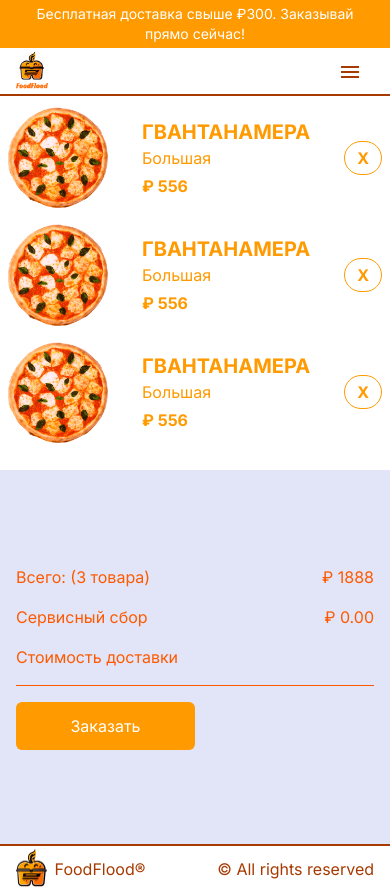
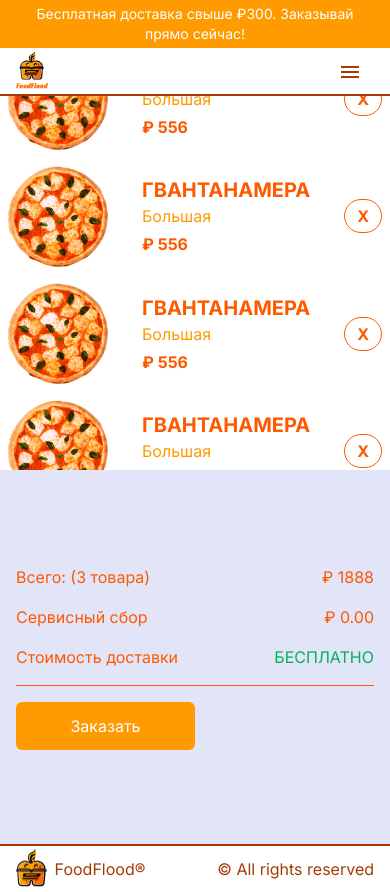
Before and after one commit to AlexanderBorisovVrn/food_flood, a Next.js app: page /cart in a window 390 px wide. Built offline with nearby package versions, Linux system fonts and the light colour scheme.

Commit message:
fix:mobile cart page

```diff
--- a/app/cart/page.tsx
+++ b/app/cart/page.tsx
@@ -2,7 +2,7 @@ import Image from 'next/image'
 
 const CartPage = () => {
   return (
-    <main className='h-[calc(100vh-6rem)] md:h-[calc(100vh-9rem)] flex flex-col text-secondary'>
+    <main className='h-[calc(100vh-6rem)] md:h-[calc(100vh-9rem)] flex flex-col text-primary'>
       {/* PRODUCT CONTAINER */}
       <section className='h-1/2 p-2 sm:p-4 flex flex-col justify-center overflow-scroll bg-white'>
 
@@ -13,40 +13,56 @@ const CartPage = () => {
              <div>
 
             <h1 className='text-xl uppercase font-bold'>Гвантанамера</h1>
-            <span className=''>Большая</span>
+            <span className='text-secondary'>Большая</span>
              </div>
-            <h2 className='font-bold'>₽ 556</h2>
+            <h2 className='font-bold '>₽ 556</h2>
           </div>
-          <button className='font-bold  border p-1 rounded-full px-3 '>X</button>
+          <button className='font-bold border p-1 rounded-full px-3 '>X</button>
         </div>
 
-     {/* SINGLE ITEM */}
-     <div className='object-contain relative flex items-center justify-between mb-4'>
+        {/* SINGLE ITEM */}
+        <div className='object-contain relative flex items-center justify-between mb-4'>
           <Image src='/products/pizza/p1.png' alt='' width={100} height={100} />
           <div className='flex flex-col  gap-1 sm:flex-row sm:justify-around sm:flex-1 sm:items-center '>
              <div>
 
             <h1 className='text-xl uppercase font-bold'>Гвантанамера</h1>
-            <span className=''>Большая</span>
+            <span className='text-secondary'>Большая</span>
              </div>
-            <h2 className='font-bold'>₽ 556</h2>
+            <h2 className='font-bold '>₽ 556</h2>
           </div>
-          <button className='font-bold  border p-1 rounded-full px-3 '>X</button>
+          <button className='font-bold border p-1 rounded-full px-3 '>X</button>
         </div>
 
-             {/* SINGLE ITEM */}
-             <div className='object-contain relative flex items-center justify-between mb-4'>
+        {/* SINGLE ITEM */}
+        <div className='object-contain relative flex items-center justify-between mb-4'>
           <Image src='/products/pizza/p1.png' alt='' width={100} height={100} />
           <div className='flex flex-col  gap-1 sm:flex-row sm:justify-around sm:flex-1 sm:items-center '>
              <div>
 
             <h1 className='text-xl uppercase font-bold'>Гвантанамера</h1>
-            <span className=''>Большая</span>
+            <span className='text-secondary'>Большая</span>
              </div>
-            <h2 className='font-bold'>₽ 556</h2>
+            <h2 className='font-bold '>₽ 556</h2>
           </div>
-          <button className='font-bold  border p-1 rounded-full px-3 '>X</button>
+          <button className='font-bold border p-1 rounded-full px-3 '>X</button>
         </div>
+
+        {/* SINGLE ITEM */}
+        <div className='object-contain relative flex items-center justify-between mb-4'>
+          <Image src='/products/pizza/p1.png' alt='' width={100} height={100} />
+          <div className='flex flex-col  gap-1 sm:flex-row sm:justify-around sm:flex-1 sm:items-center '>
+             <div>
+
+            <h1 className='text-xl uppercase font-bold'>Гвантанамера</h1>
+            <span className='text-secondary'>Большая</span>
+             </div>
+            <h2 className='font-bold '>₽ 556</h2>
+          </div>
+          <button className='font-bold border p-1 rounded-full px-3 '>X</button>
+        </div>
+
+
 
 
       </section>
@@ -64,7 +80,7 @@ const CartPage = () => {
 
         <div className='flex justify-between'>
           <span className=''>Стоимость доставки</span>
-          <span className='text-green'></span>
+          <span className='text-green uppercase'>Бесплатно</span>
         </div>
         <hr className='' />
         <button className='bg-secondary p-3 rounded-md w-1/2 text-white'>Заказать</button>
```
